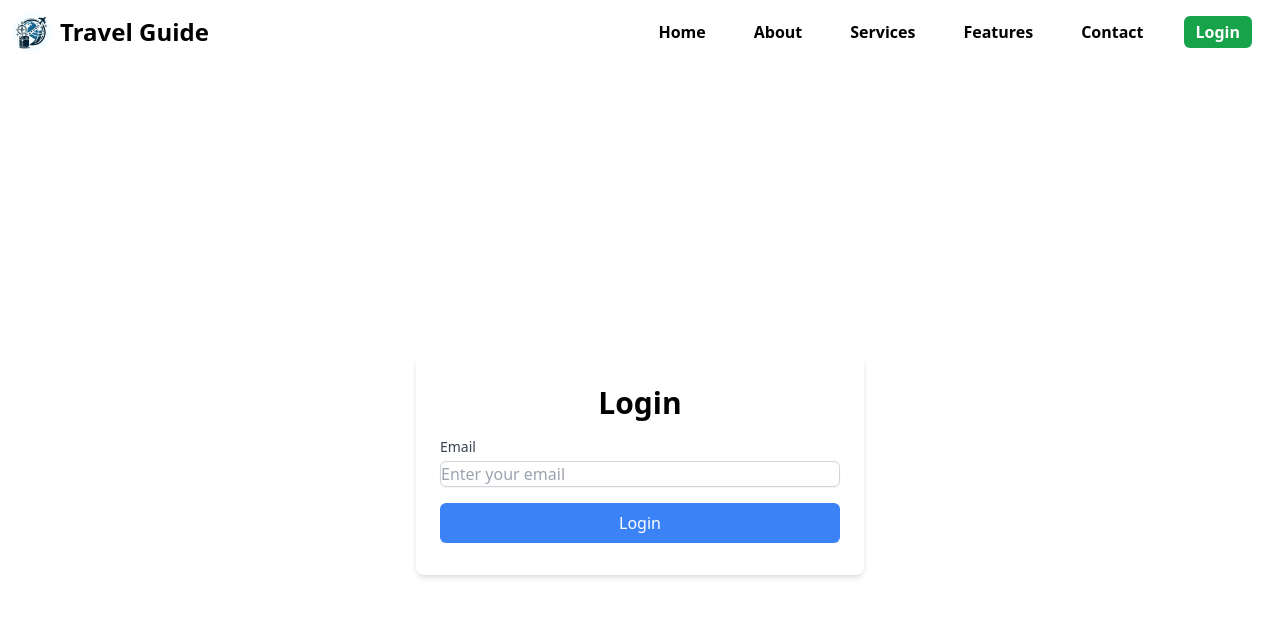
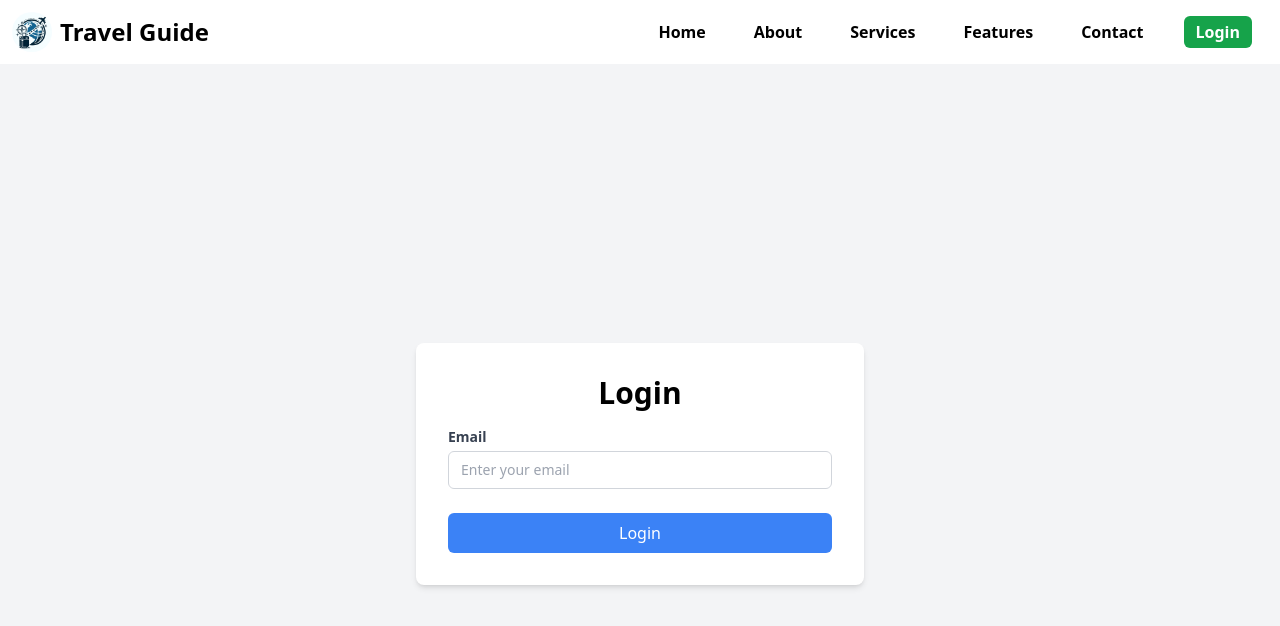
Before and after one commit to Himasnhu-AT/travel-guide, a React (Vite) app in the folder client/: page /login in a window 1280 px wide. Shown: the top 626 px of the page. Built offline with nearby package versions, Linux system fonts and the light colour scheme.

Commit message:
Improve Signup and Login Pages

```diff
--- a/client/src/Pages/login.jsx
+++ b/client/src/Pages/login.jsx
@@ -30,22 +30,23 @@
   };
 
   return (
-    <div className="flex justify-center items-center h-screen">
+    <div className="flex justify-center items-center h-screen bg-gray-100">
       <div className="max-w-md w-full bg-white rounded-lg overflow-hidden shadow-md">
-        <div className="px-6 py-8">
+        <div className="px-8 py-8">
           <h2 className="text-3xl font-semibold mb-4 text-center">Login</h2>
           <form onSubmit={handleSubmit}>
-            <div className="mb-4">
-              <label className="block text-sm font-medium text-gray-700">Email</label>
+            <div className="mb-6">
+              <label htmlFor="email" className="block text-sm font-semibold text-gray-700 mb-1">Email</label>
               <input
+                id="email"
                 type="email"
                 name="email"
                 value={formData.email}
                 onChange={handleChange}
                 placeholder="Enter your email"
-                className={`mt-1 block w-full rounded-md border border-gray-300 shadow-sm focus:border-blue-500 focus:ring focus:ring-blue-500 focus:ring-opacity-50 ${errors.email ? 'border-red-500' : ''}`}
+                className={`w-full px-3 py-2 border rounded-md text-sm focus:outline-none ${errors.email ? 'border-red-500' : 'border-gray-300 focus:border-blue-500'}`}
               />
-              {errors.email && <p className="text-red-500 text-sm mt-1">{errors.email}</p>}
+              {errors.email && <p className="text-red-500 text-xs mt-1">{errors.email}</p>}
             </div>
             <button type="submit" className="bg-blue-500 text-white px-4 py-2 rounded-md hover:bg-blue-700 transition duration-300 ease-in-out w-full">
               Login
```
